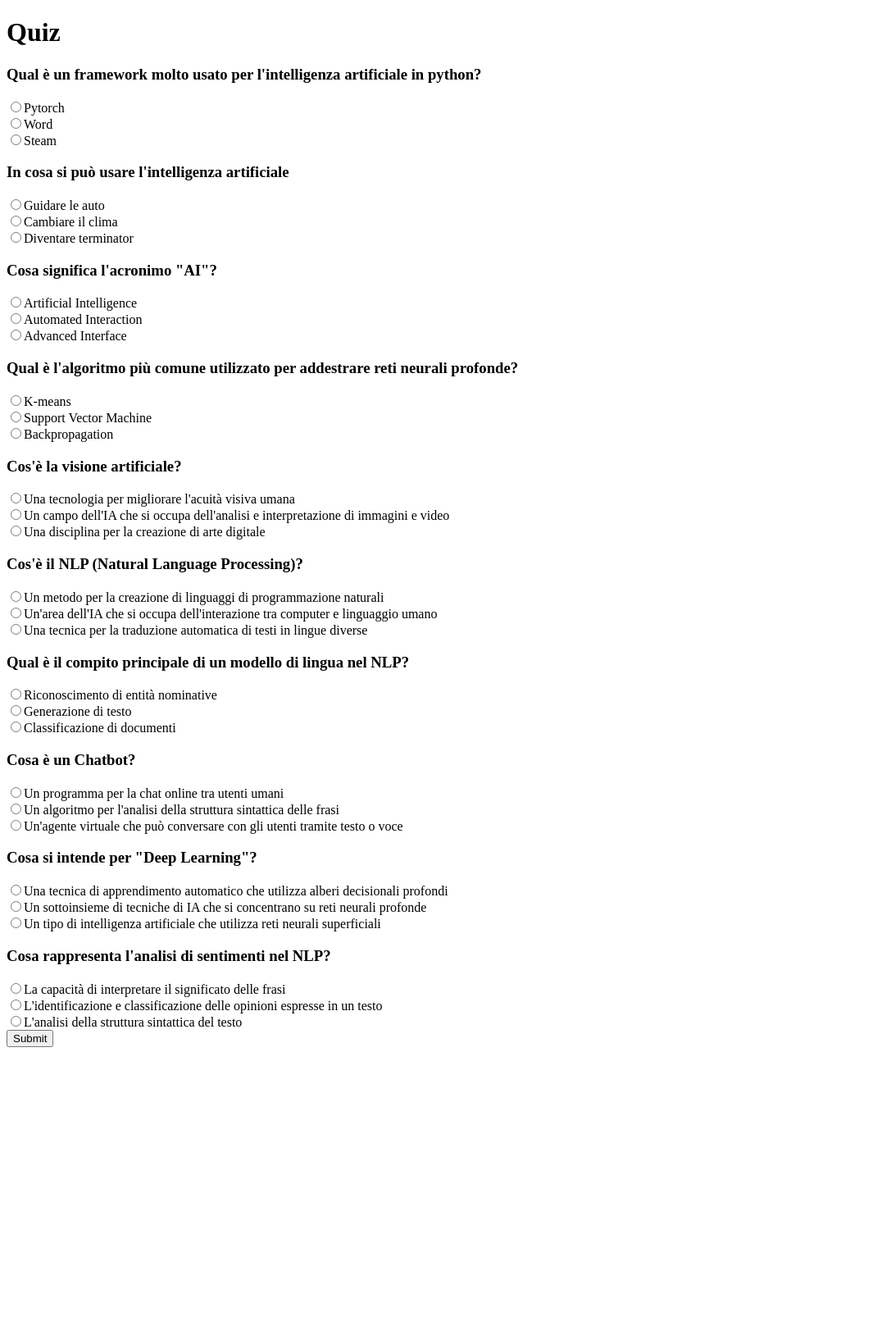
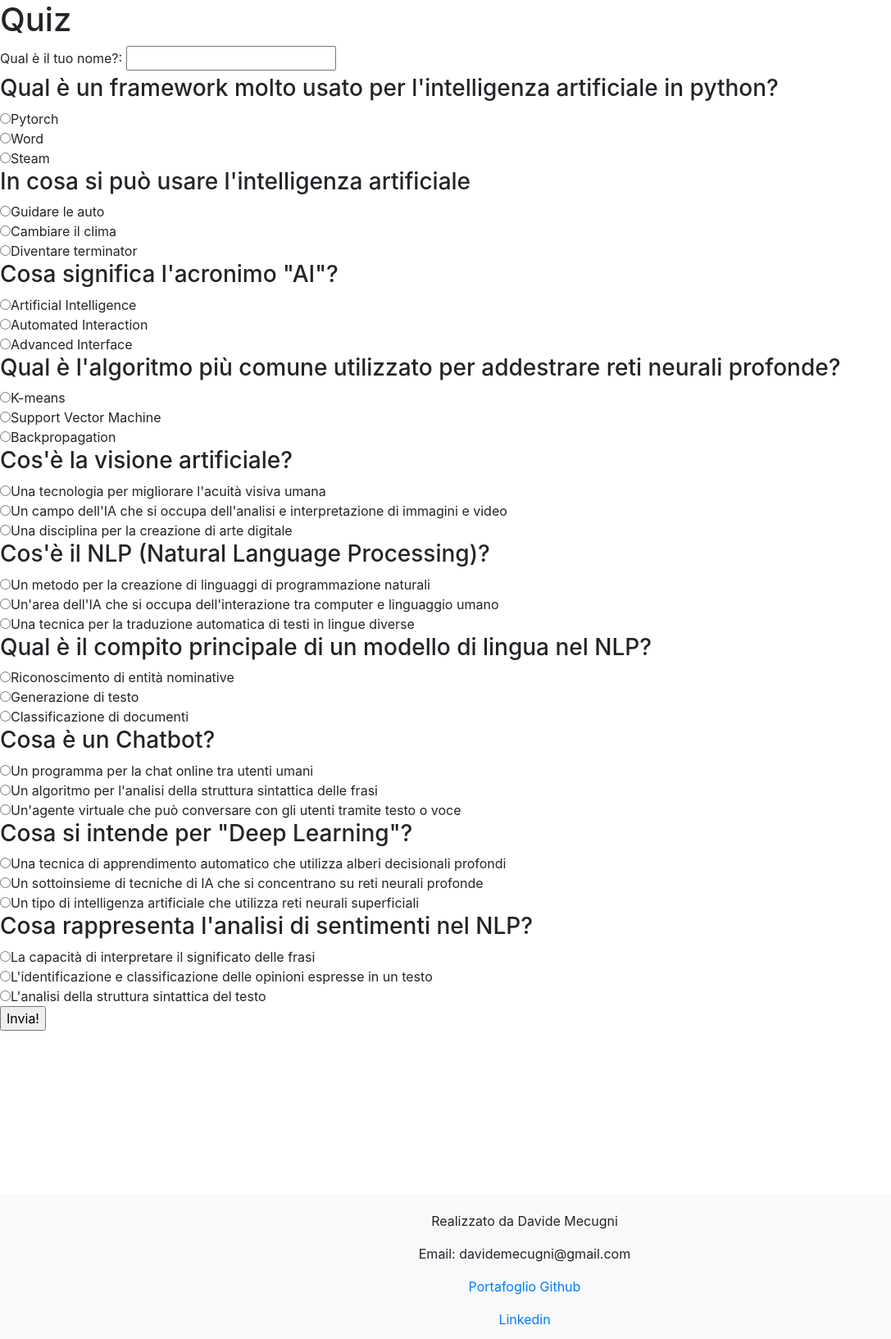
Before and after one commit to davidemecugni/BasicQuiz, a Flask app: page /quiz in a window 1280 px wide. Shown: the whole page at 82% size, without its empty margins (0-1087 px from the left). Before the commit the page ends 1277 px from the top, so only its background shows below. Run offline with Flask 3, Linux system fonts and the light colour scheme; some libraries are stand-ins or nearby versions.

Commit message:
Finished project

```diff
--- a/app.py
+++ b/app.py
@@ -1,8 +1,11 @@
+# Davide Mecugni for KodLand Interview
 from flask import Flask, render_template, request, redirect, url_for
 from flask_sqlalchemy import SQLAlchemy
+import datetime
+from datetime import datetime
 
 app = Flask(__name__)
-app.config['SQLALCHEMY_DATABASE_URI'] = 'sqlite:///quiz.db'
+app.config["SQLALCHEMY_DATABASE_URI"] = "sqlite:///quiz.db"
 db = SQLAlchemy(app)
 
 class Question(db.Model):
@@ -12,34 +15,75 @@ class Question(db.Model):
     option2 = db.Column(db.String(100), nullable=False)
     option3 = db.Column(db.String(100), nullable=False)
     correct_option = db.Column(db.Integer, nullable=False)
+    def __init__(self, question_text, option1, option2, option3, correct_option):
+        self.question_text = question_text
+        self.option1 = option1
+        self.option2 = option2
+        self.option3 = option3
+        self.correct_option = correct_option
+class Score(db.Model):
+    id = db.Column(db.Integer, primary_key=True)
+    username = db.Column(db.String(255), nullable=False)
+    score = db.Column(db.Integer, nullable=False)
+    date = db.Column(db.DateTime, default=datetime.now)
+    def __init__(self, username, score, date):
+        self.username = username
+        self.score = score
+        self.date = date
 
-# Aggiungi le tue domande al database
-@app.before_first_request
+# Lista di domande e risposte
+questions = [
+    Question(question_text='Qual è un framework molto usato per l\'intelligenza artificiale in python?', option1='Pytorch', option2='Word', option3="Steam", correct_option=1),
+    Question(question_text='In cosa si può usare l\'intelligenza artificiale', option1='Guidare le auto', option2='Cambiare il clima', option3="Diventare terminator", correct_option=1),
+    Question(question_text='Cosa significa l\'acronimo "AI"?', option1='Artificial Intelligence', option2='Automated Interaction', option3='Advanced Interface', correct_option=1),
+    Question(question_text='Qual è l\'algoritmo più comune utilizzato per addestrare reti neurali profonde?', option1='K-means', option2='Support Vector Machine', option3='Backpropagation', correct_option=3),
+    Question(question_text='Cos\'è la visione artificiale?', option1='Una tecnologia per migliorare l\'acuità visiva umana', option2='Un campo dell\'IA che si occupa dell\'analisi e interpretazione di immagini e video', option3='Una disciplina per la creazione di arte digitale', correct_option=2),
+    Question(question_text='Cos\'è il NLP (Natural Language Processing)?', option1='Un metodo per la creazione di linguaggi di programmazione naturali', option2='Un\'area dell\'IA che si occupa dell\'interazione tra computer e linguaggio umano', option3='Una tecnica per la traduzione automatica di testi in lingue diverse', correct_option=2),
+    Question(question_text='Qual è il compito principale di un modello di lingua nel NLP?', option1='Riconoscimento di entità nominative', option2='Generazione di testo', option3='Classificazione di documenti', correct_option=2),
+    Question(question_text='Cosa è un Chatbot?', option1='Un programma per la chat online tra utenti umani', option2='Un algoritmo per l\'analisi della struttura sintattica delle frasi', option3='Un\'agente virtuale che può conversare con gli utenti tramite testo o voce', correct_option=3),
+    Question(question_text='Cosa si intende per "Deep Learning"?', option1='Una tecnica di apprendimento automatico che utilizza alberi decisionali profondi', option2='Un sottoinsieme di tecniche di IA che si concentrano su reti neurali profonde', option3='Un tipo di intelligenza artificiale che utilizza reti neurali superficiali', correct_option=2),
+    Question(question_text='Cosa rappresenta l\'analisi di sentimenti nel NLP?', option1='La capacità di interpretare il significato delle frasi', option2='L\'identificazione e classificazione delle opinioni espresse in un testo', option3='L\'analisi della struttura sintattica del testo', correct_option=2),
+]
+
+@app.before_request
 def setup():
     db.create_all()
-    if Question.query.count() == 0:
-        q1 = Question(question_text='Qual è il capitale del Giappone?', option1='Tokyo', option2='Pechino', option3='Seul', correct_option=1)
-        q2 = Question(question_text='Quanti stati compongono gli Stati Uniti d\'America?', option1='49', option2='50', option3='51', correct_option=2)
-        db.session.add_all([q1, q2])
+    if Question.query.count() == 0 or Question.query.count() != len(questions):
+        Question.query.delete()
+        db.session.add_all(questions)
         db.session.commit()
 
-@app.route('/')
+@app.route("/")
 def index():
-    return render_template('index.html')
+    return render_template("index.html")
 
-@app.route('/quiz', methods=['GET', 'POST'])
+@app.route("/quiz", methods=["GET", "POST"])
 def quiz():
-    if request.method == 'POST':
+    questions = Question.query.all()
+    if request.method == "POST":
         score = 0
-        for i in range(1, 3):  # Numero totale di domande
-            selected_option = int(request.form[f'q{i}'])
+        username = request.form.get('username')
+        for i in range(1, len(questions)):  # Numero totale di domande
+            selected_option = int(request.form[f"q{i}"])
             question = Question.query.get(i)
-            if selected_option == question.correct_option:
+            if question and selected_option == question.correct_option:
                 score += 1
-        return render_template('result.html', score=score)
+        db.session.add(Score(username=username, score=score, date=datetime.now()))
+        db.session.commit()
+        if score == 0:
+            result = "non hai risposto correttamente a nessuna domanda. Riprova!"
+        elif score < len(questions) * 0.6:
+            result = "hai risposto correttamente solo a poche domande. Prova a studiare di più o chiedi una mano!"
+        elif score >= len(questions) * 0.6:
+            result = "complimenti! Hai risposto correttamente a molte domande! Sei molto bravo, continua così!"
+        elif score == len(questions):
+            result = "complimenti! Hai risposto correttamente a tutte le domande! Complimento, sei un vero esperto!"
+
+        top_score = Score.query.filter_by(username=username).order_by(Score.score.desc()).first() # type: ignore
+        top_score = top_score.score if top_score else 0
+        return render_template("result.html", username=username, score=score, result=result, total=len(questions), top_score=top_score)
     else:
-        questions = Question.query.all()
-        return render_template('quiz.html', questions=questions)
+        return render_template("quiz.html", questions=questions)
 
-if __name__ == '__main__':
+if __name__ == "__main__":
     app.run(debug=True)
--- /dev/null
+++ b/static/css/styles.css
@@ -0,0 +1,32 @@
+footer {
+    background-color: #f8f9fa;
+    padding: 20px 0;
+    text-align: center;
+    width: 100%;
+    position: absolute;
+    bottom: 0;
+    height: 11rem;
+
+}
+.footer-link {
+    color: #333;
+    text-decoration: none;
+    margin-right: 10px;
+}
+
+.footer-link:hover {
+    text-decoration: underline;
+}
+
+form{
+    margin-bottom: 200px;
+}
+
+#page-container {
+  position: relative;
+  min-height: 100vh;
+}
+
+#content-wrap {
+  padding-bottom: 11rem;    /* Footer height */
+}
--- a/templates/quiz.html
+++ b/templates/quiz.html
@@ -4,17 +4,37 @@
     <meta charset="UTF-8">
     <meta name="viewport" content="width=device-width, initial-scale=1.0">
     <title>Quiz</title>
+    <link href="https://stackpath.bootstrapcdn.com/bootstrap/4.5.2/css/bootstrap.min.css" rel="stylesheet">
+    <script src="https://stackpath.bootstrapcdn.com/bootstrap/4.5.2/js/bootstrap.min.js"></script>
+    <link rel="stylesheet" type="text/css" href="{{ url_for('static', filename='css/styles.css') }}">
+
 </head>
 <body>
+    <div id="page-container">
+        <div id="content-wrap">
             <h1>Quiz</h1>
             <form action="{{ url_for('quiz') }}" method="POST">
+                <label for="username">Qual è il tuo nome?:</label>
+                <input type="text" name="username" required>
                 {% for question in questions %}
                     <h3>{{ question.question_text }}</h3>
-            <input type="radio" name="q{{ question.id }}" value="1">{{ question.option1 }}<br>
-            <input type="radio" name="q{{ question.id }}" value="2">{{ question.option2 }}<br>
-            <input type="radio" name="q{{ question.id }}" value="3">{{ question.option3 }}<br>
+                    <input type="radio" name="q{{ question.id }}" value="1" required>{{ question.option1 }}<br>
+                    <input type="radio" name="q{{ question.id }}" value="2" required>{{ question.option2 }}<br>
+                    <input type="radio" name="q{{ question.id }}" value="3" required>{{ question.option3 }}<br>
                 {% endfor %}
-        <input type="submit" value="Submit">
+                <input type="submit" value="Invia!">
             </form>
+        </div>
+        <footer>
+            <div class="container">
+                <p>Realizzato da Davide Mecugni</p>
+                <p>Email: davidemecugni@gmail.com</p>
+                <p><a href="https://www.github.com/davidemecugni">Portafoglio Github</a></p>
+                <p>
+                    <a href="https://www.linkedin.com/in/davide-mecugni/">Linkedin</a>
+                </p>
+            </div>
+        </footer>
+    </div>
 </body>
 </html>
```
Also changed, not shown: templates/index.html (+15 -0 lines), templates/result.html (+17 -1 lines), instance/quiz.db (added). Lines whose indentation alone changed are shown as unchanged.
